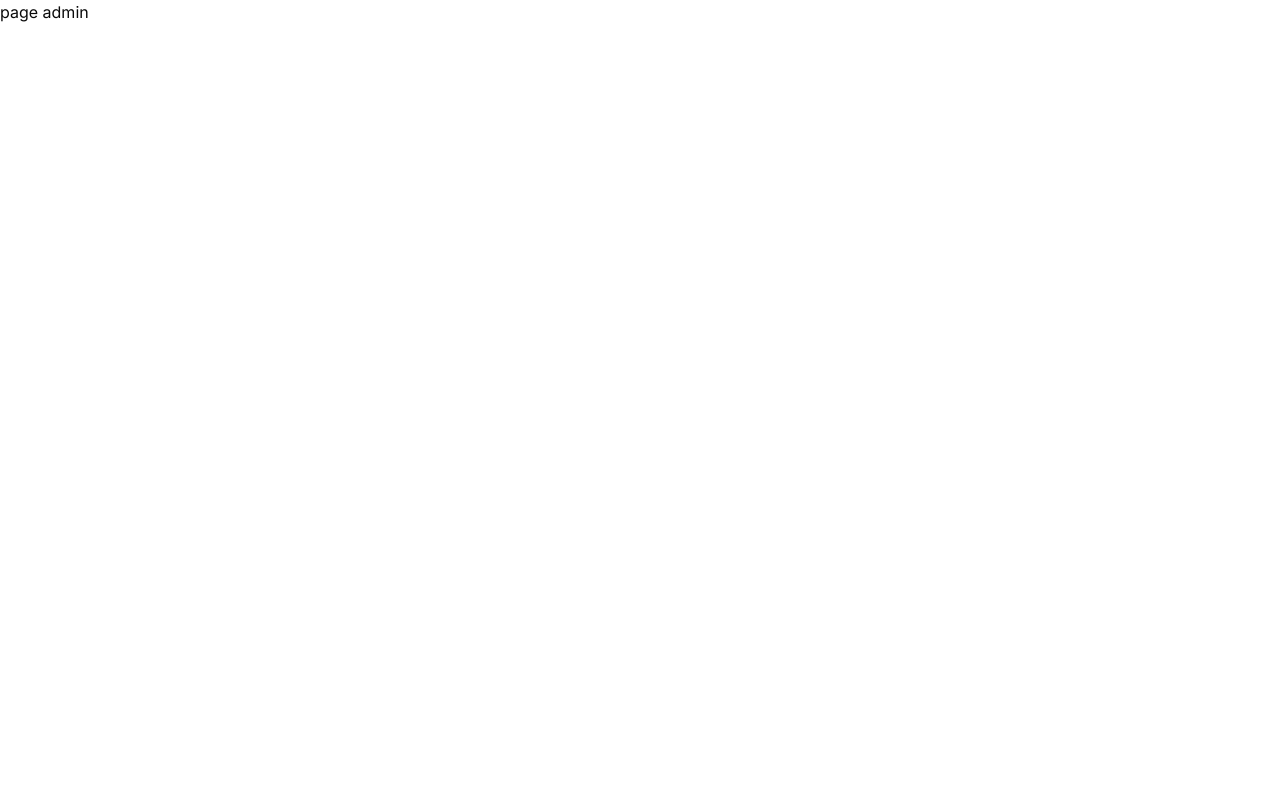
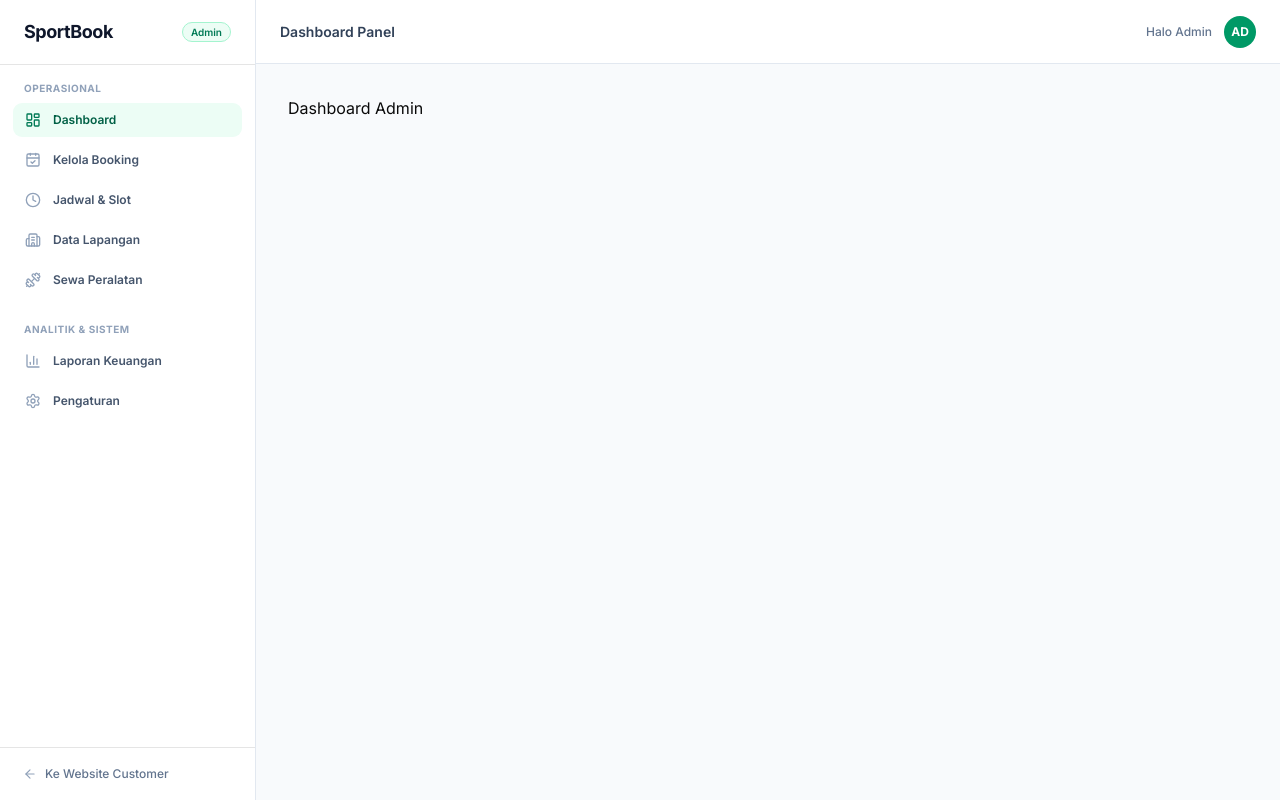
Before and after one commit to fathur021/SportBook, a Next.js app: page /admin in a window 1280 px wide. Built offline with nearby package versions, Linux system fonts and the light colour scheme.

Commit message:
Membuat halaman admin

```diff
--- /dev/null
+++ b/app/admin/layout.tsx
@@ -0,0 +1,28 @@
+
+import { AdminSidebar } from "@/components/admin/admin-sidebar"
+import { ReactNode } from "react"
+export default function AdminLayout({children}: {children: ReactNode}){
+    return (
+        <div className="flex min-h-screen bg-slate-50">
+            <AdminSidebar />
+            <div className="flex flex-1 flex-col">
+                <header className="sticky top-0 z-30 flex h-16 items-center justify-between
+                border-b border-slate-200 bg-white px-6">
+                    <h2 className="text-sm font-semibold text-slate-700">Dashboard Panel</h2>
+                    <div className="flex items-center gap-3">
+                        <span className="text-xs font-medium text-slate-500">Halo Admin</span>
+                        <div className="h-8 w-8 rounded-full bg-emerald-600
+                        text-white flex items-center justify-center
+                         font-bold text-xs">
+                            AD
+                        </div>
+                    </div>
+                </header>
+                <main className="flex-1 p-6 md:p-8">
+                    {children}
+                </main>
+            </div>
+
+        </div>
+    )
+}
--- a/app/admin/page.tsx
+++ b/app/admin/page.tsx
@@ -2,7 +2,9 @@ import React from 'react'
 
 const page = () => {
   return (
-    <div>page admin</div>
+    <div >
+      <h1 >Dashboard Admin</h1>
+    </div>
   )
 }
 
--- /dev/null
+++ b/components/admin/admin-sidebar.tsx
@@ -0,0 +1,119 @@
+"use client";
+
+import Link from "next/link";
+import { usePathname } from "next/navigation";
+import {
+  LayoutDashboard,
+  CalendarCheck,
+  Building2,
+  Clock,
+  Dumbbell,
+  BarChart3,
+  Settings,
+  ArrowLeft,
+} from "lucide-react";
+import { Badge } from "@/components/ui/badge";
+import { Separator } from "@/components/ui/separator";
+import { buttonVariants } from "@/components/ui/button";
+import { cn } from "@/lib/utils";
+
+const MENU_GROUPS = [
+  {
+    groupLabel: "OPERASIONAL",
+    items: [
+      { label: "Dashboard", href: "/admin", icon: LayoutDashboard },
+      { label: "Kelola Booking", href: "/admin/bookings", icon: CalendarCheck },
+      { label: "Jadwal & Slot", href: "/admin/schedule", icon: Clock },
+      { label: "Data Lapangan", href: "/admin/venues", icon: Building2 },
+      { label: "Sewa Peralatan", href: "/admin/equipments", icon: Dumbbell },
+    ],
+  },
+  {
+    groupLabel: "ANALITIK & SISTEM",
+    items: [
+      { label: "Laporan Keuangan", href: "/admin/reports", icon: BarChart3 },
+      { label: "Pengaturan", href: "/admin/settings", icon: Settings },
+    ],
+  },
+];
+
+export function AdminSidebar() {
+  const pathName = usePathname();
+
+  return (
+    <aside className="sticky top-0 hidden h-screen w-64 shrink-0 flex-col border-r border-slate-200 bg-white md:flex">
+      {/* Brand Header */}
+      <div className="flex h-16 items-center justify-between px-6">
+        <Link href="/admin" className="text-lg font-bold tracking-tight text-slate-900">
+          SportBook
+        </Link>
+        <Badge
+          variant="secondary"
+          className="bg-emerald-50 text-emerald-700 border-emerald-200 font-semibold text-[10px]"
+        >
+          Admin
+        </Badge>
+      </div>
+
+      <Separator />
+
+      {/* Navigasi Menu Berkelompok */}
+      <div className="flex-1 overflow-y-auto px-3 py-4 space-y-6">
+        {MENU_GROUPS.map((group) => (
+          <div key={group.groupLabel} className="space-y-1.5">
+            <p className="px-3 text-[10px] font-bold tracking-wider text-slate-400 uppercase">
+              {group.groupLabel}
+            </p>
+            <nav className="space-y-1">
+              {group.items.map((item) => {
+                const Icon = item.icon;
+                const isActive =
+                  item.href === "/admin"
+                    ? pathName === "/admin"
+                    : pathName.startsWith(item.href);
+
+                return (
+                  <Link
+                    key={item.href}
+                    href={item.href}
+                    className={cn(
+                      buttonVariants({ variant: "ghost" }),
+                      "w-full justify-start gap-3 h-9 px-3 text-xs font-semibold",
+                      isActive
+                        ? "bg-emerald-50 text-emerald-800 hover:bg-emerald-100 hover:text-emerald-900"
+                        : "text-slate-600 hover:bg-slate-100 hover:text-slate-900"
+                    )}
+                  >
+                    <Icon
+                      className={cn(
+                        "h-4 w-4",
+                        isActive ? "text-emerald-700" : "text-slate-400"
+                      )}
+                    />
+                    <span>{item.label}</span>
+                  </Link>
+                );
+              })}
+            </nav>
+          </div>
+        ))}
+      </div>
+
+      <Separator />
+
+      {/* Tombol Kembali ke Website Publik */}
+      <div className="p-3">
+        <Link
+          href="/"
+          className={cn(
+            buttonVariants({ variant: "ghost", size: "sm" }),
+            "w-full justify-start gap-2 text-xs text-slate-500 hover:text-slate-900"
+          )}
+        >
+          <ArrowLeft className="h-3.5 w-3.5 text-slate-400" />
+          <span>Ke Website Customer</span>
+        </Link>
+      </div>
+    </aside>
+  );
+}
```
